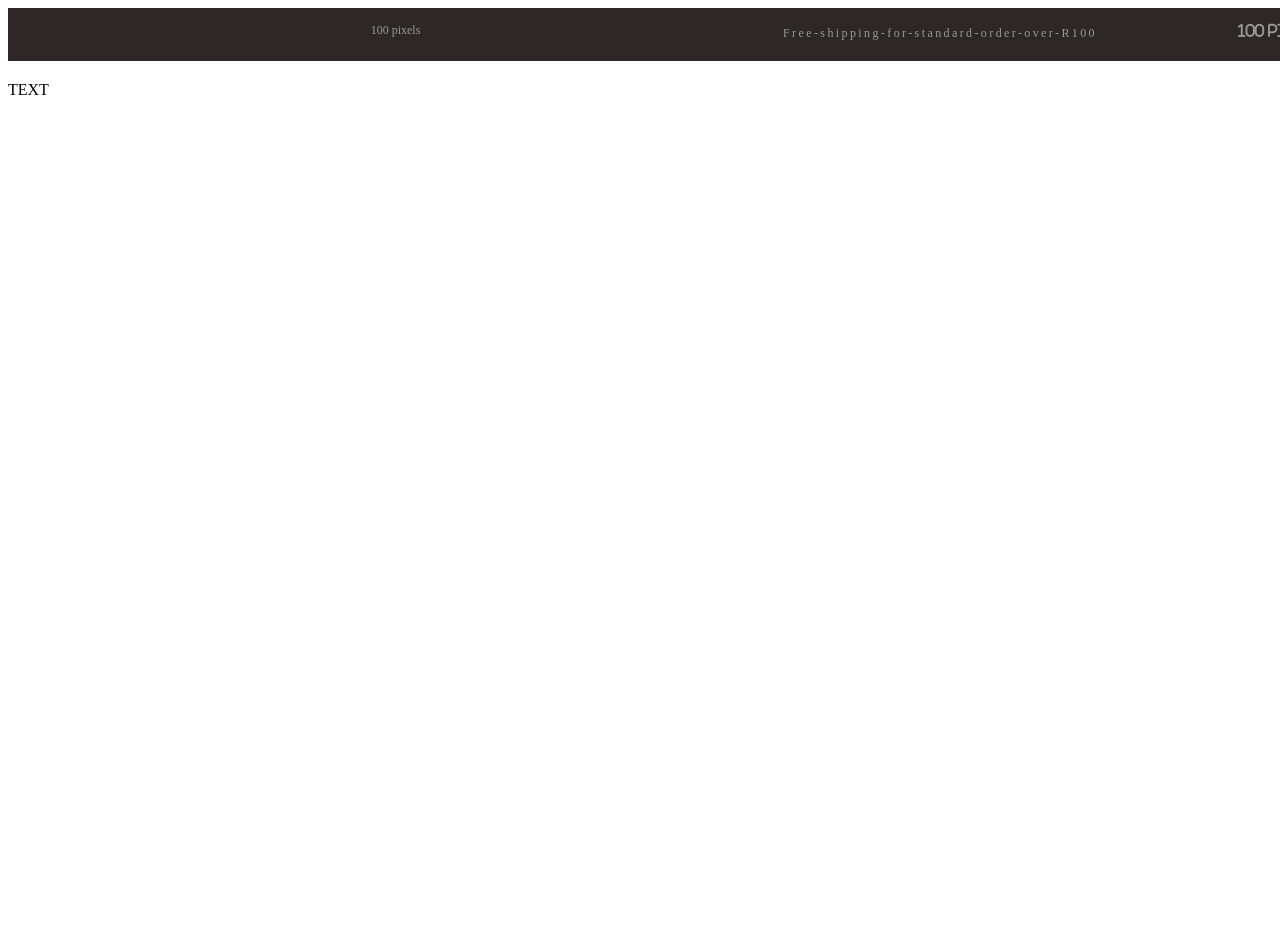
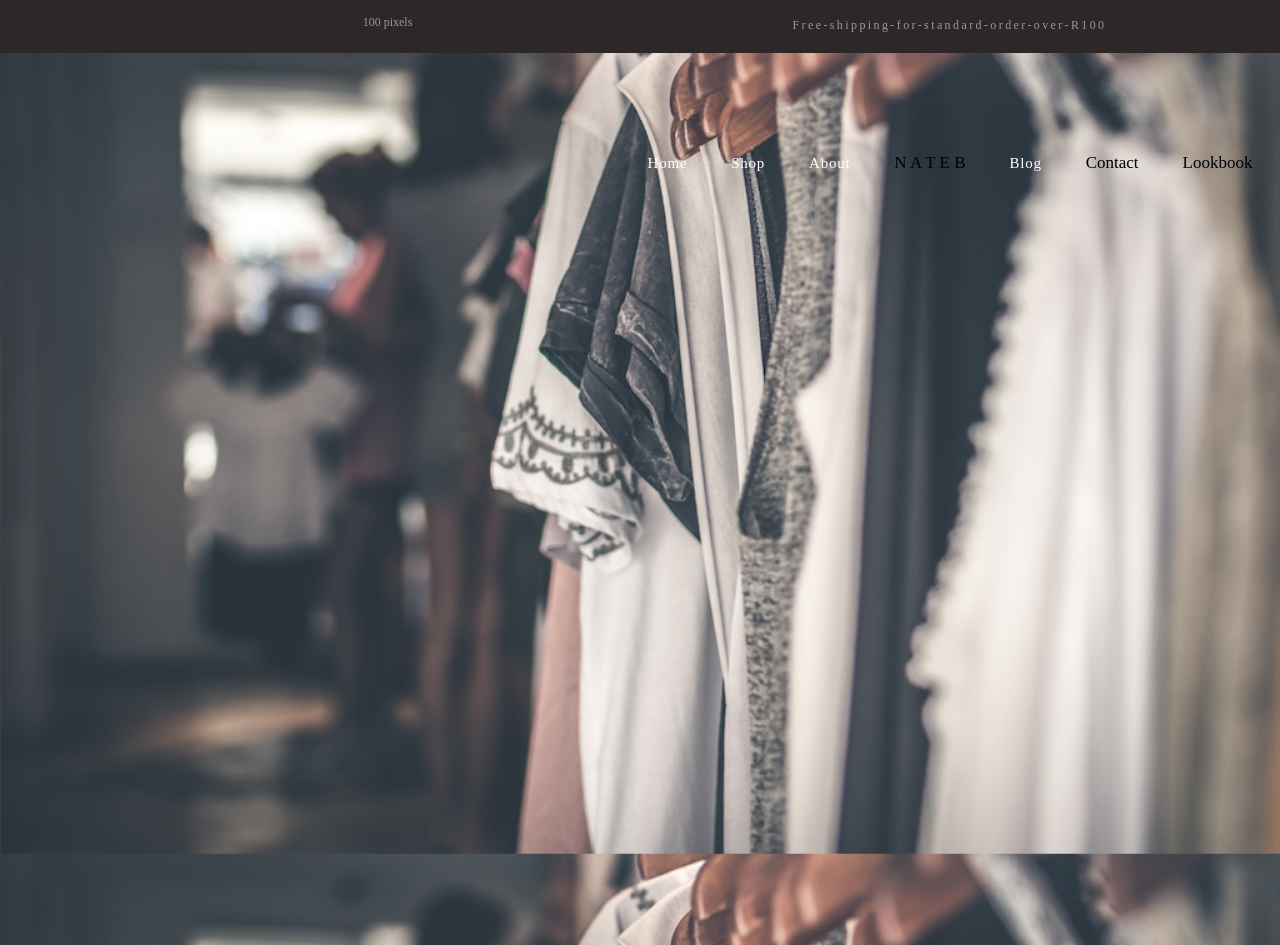
Before and after one commit to Yusuf619/nates-online-store, a plain HTML site: page index.html in a window 1280 px wide. Shown: the top 945 px of the page. Drawn offline with Linux system fonts and the light colour scheme.

Commit message:
added navbar and navbar styling

```diff
--- a/css/style.css
+++ b/css/style.css
@@ -1,14 +1,24 @@
+    body{
+      background-color: #ffff;
+      margin: 0;
+    }
+
+
+
+
     .header{
         width: 1900px;
         height: 53px;
         background-color: #2d2827;
         color: white;
+        overflow: hidden;
+        margin-top: 0;
       }
 
-      div.grid      { width: 1900px; }
+      div.grid      { width: 100%; background-attachment: fixed; }
       div.grid div  { float: left; height: 53px; }
       .div1   {
-          width: 775px;
+          width: 40.79%;
           /* width: 13px; */
           height: 9px;
           font-family: SourceSansPro;
@@ -27,6 +37,7 @@
          }
        .div2   {
         width: 349px;
+        /* width: 18.37%; */
         margin: 0 auto;
         /* height: 9px; */
         font-family: SourceSansPro;
@@ -36,13 +47,14 @@
         font-stretch: normal;
         line-height: 1.83;
         letter-spacing: 2.4px;
-        text-align: left;
+        text-align: center;
         color: #999999;
         padding-top: 15px;
     }
 
       .div3{
-        width: 300px;
+        width:300px;
+        /* width: 15.79%; */
         height: 15px;
         font-family: FontAwesome;
         font-size: 15px;
@@ -56,7 +68,8 @@
         padding-top: 15px;
       }
       .div4{
-        width: 111px;
+        width:111px;
+        /* width: 5.84%; */
         font-family: FontAwesome;
         font-size: 15px;
         font-weight: normal;
@@ -73,6 +86,7 @@
       }
       .div5{
         width: 365px;
+        /* width: 19.21%; */
         height: 15px;
         font-family: FontAwesome;
         font-size: 15px;
@@ -86,26 +100,129 @@
         padding-top: 15px;
       }
 
+      /*Navbar*/
 
-        .icons{
-          width: 111px;
-          height: 15px;
-          font-family: FontAwesome;
+.topnav {
+  overflow: hidden;
+
+}
+.topnav2 a{
+  float: left;
+
+}
+
+.topnav a {
+  /* float: right; */
+  display: block;
+  color: black;
+  text-align: center;
+  padding: 18px 20px;
+  padding-right: 20px;
+  text-decoration: none;
+  font-size: 17px;
+  display: inline;
+}
+
+.topnav a:hover {
+  background-color: #ddd;
+  color: black;
+}
+
+.topnav a.active {
+  /* font-display: bold;
+  color: black;
+  /* float: left;
+  padding: 18px 20px;
+  font-size: 17px; */
+  width: 36px;
+  height: 11px;
+  font-family: Dosis;
   font-size: 15px;
   font-weight: normal;
   font-style: normal;
   font-stretch: normal;
   line-height: normal;
-          letter-spacing: normal;
-          text-align: center;
-          color: #999999;
+  letter-spacing: 0.75px;
+  text-align: left;
+  color: #ffffff;
+}
+
+.topnav a.active1{
+  width: 34px;
+  height: 11px;
+  font-family: Dosis;
+  font-size: 15px;
+  font-weight: normal;
+  font-style: normal;
+  font-stretch: normal;
+  line-height: normal;
+  letter-spacing: 0.75px;
+  text-align: left;
+  color: #ffffff;
+}
+
+.topnav a.active2{
+  width: 44px;
+  height: 11px;
+  font-family: Dosis;
+  font-size: 15px;
+  font-weight: normal;
+  font-style: normal;
+  font-stretch: normal;
+  line-height: normal;
+  letter-spacing: 0.75px;
+  text-align: left;
+  color: #ffffff;
+}
+
+.topnav .icon {
+  display: none;
 }
 
 
 
-      div.clear     { clear: both; }
+/* Showcase */
 
 #showcase{
+  min-height:600px;
+  text-align:center;
+  color:#182628;
+
+}
+
+#showcase h1{
+  margin-top:100px;
+  font-size:55px;
+  margin-bottom:10px;
+  text-align: center;
+  font-weight: lighter;
+}
+#more {display: none;}
+
+.img{
+  /*height: 840px; */
+  /* width: 100%; */
+  height: 945px;
   width: 1900px;
-        height: 4500px;
+  background-attachment: fixed;
+  background-position: center;
+  background-repeat: no-repeat;
+  background-size: cover;
 }
+
+
+#showcase p{
+  font-size:20px;
+  padding-left: 50px;
+  padding-right: 50px;
+}
+
+.show{
+  width:80%;
+  margin:auto;
+  overflow:hidden;
+  border: black;
+}
+
+
+      div.clear     { clear: both; }
--- a/index.html
+++ b/index.html
@@ -9,7 +9,6 @@
     <script src="https://kit.fontawesome.com/ac87d8aca0.js"></script>
     <title>Nates ONline Store</title>
 </head>
-<body>
 
         <div>
              <header class="header">
@@ -17,23 +16,36 @@
                             <div class="div1">100 pixels</div>
                             <div class="div2">Free-shipping-for-standard-order-over-R100</div>
 
-                                <div class="div3">100 pixels</div>
+                                <div class="div3"></div>
                                 <div class="div4">
                                 <i class="fab fa-facebook-f"></i>
                                 <i class="fab fa-google-plus-g"></i>
                                 <i class="fab fa-twitter"></i>
                                 <i class="fab fa-pinterest"></i></div>
-                                <div class="div5">100 pixels</div>
-
-
+                                <div class="div5"></div>
                         <div class="clear"></div>
                     </header>
 
+                    <body>
+
                     <section id="showcase">
                         <div class="container">
+                                <body class="img" background="img/img1.jpg">
                          <h1></h1>
-                         <body class="img" background="img/BG1.jpg">
-                          <p>TEXT</p>
+                          <!-- <p>TEXT</p> -->
+                          <section>
+                                <div class="topnav" id="myTopnav">
+                                    <a href="index.html" class="active">Home</a>
+                                   <a href="contact-me.html"  class="active1" >Shop</a>
+                                   <a href="skills.html"  class="active2">About</a>
+                                   <a href="education.html"  class="active3">N A T E B</a>
+                                   <a href="#"  class="active2">Blog</a>
+                                   <a href="#"  class="active3">Contact</a>
+                                   <a href="#"  class="active3">Lookbook</a>
+                                   <a href="javascript:void(0);" class="icon" onclick="myFunction()"><i class="fa fa-bars"></i></a>
+                                 </div>
+
+                          </section>
                           <!-- <button class="btn"><i class="fas fa-arrow-down"></i></button> -->
                         </head>
                   </section>
```
Also changed, not shown: img/img1.jpg (added), 2 other files. Lines whose indentation alone changed are shown as unchanged.
